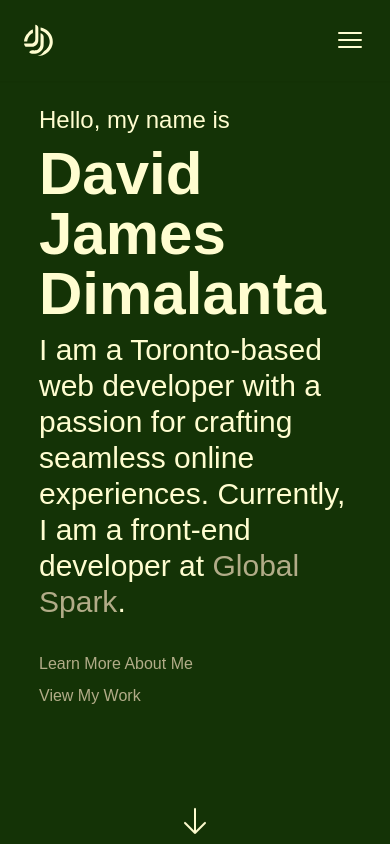
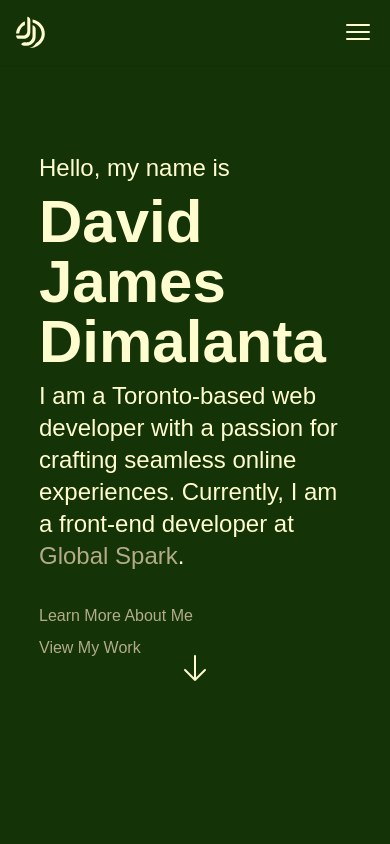
Before and after one commit to davidjamesdimalanta/portfolio_v2, a Next.js app: page / in a window 390 px wide. Shown: the top 844 px of the page. Built offline with nearby package versions, Linux system fonts and the light colour scheme; a web font is replaced by a local one.

Commit message:
landing and nav CSS adjustments

```diff
--- a/app/components/landing.js
+++ b/app/components/landing.js
@@ -4,22 +4,22 @@ import 'app/globals.css'
 
 export default function Landing() {
     return(
-        <main id="landing" className="w-screen h-[100vh] md:h-screen flex flex-col justify-center items-center">
-            <div className="w-[80vw] md:w-[70vw] h-screen md:h-[70vh] flex flex-col justify-center items-start gap-2">
+        <main id="landing" className="w-screen h-screen flex flex-col justify-center items-center">
+            <div className="w-[80vw] md:w-[70vw] h-[60vh] md:h-[70vh] flex flex-col justify-center items-start gap-2">
                 <h1 className="font-thin text-2xl" data-aos="fade-up" data-aos-duration="500" data-aos-easing="ease-in-out" data-aos-delay="300" data-aos-anchor="#landing">
                     Hello, my name is
                 </h1>
                 <span className="font-bold text-6xl md:text-7xl" data-aos="fade-up" data-aos-duration="500" data-aos-easing="ease-in-out" data-aos-delay="500" data-aos-anchor="#landing">
                     David James Dimalanta
                 </span>
-                <h3 className="font-thin text-3xl pb-6" data-aos="fade-up" data-aos-duration="1000" data-aos-easing="ease-in-out" data-aos-delay="1500" data-aos-anchor="#landing">
+                <h3 className="font-thin text-2xl md:text-3xl pb-6" data-aos="fade-up" data-aos-duration="1000" data-aos-easing="ease-in-out" data-aos-delay="1500" data-aos-anchor="#landing">
                     I am a Toronto-based web developer with a passion for crafting seamless online experiences. Currently, I am a front-end developer at <a id="underline" href="https://globalspark.world/">Global Spark</a>.
                 </h3>
                 <div className="flex flex-col w-max">
-                    <a id="underline" href="/#about" data-aos="fade-right" data-aos-duration="1000" data-aos-easing="ease-in-out" data-aos-delay="2000"> Learn More About Me</a>
+                    <a id="underline" href="/#about" data-aos="fade-right" data-aos-duration="1000" data-aos-easing="ease-in-out" data-aos-delay="2000" data-aos-anchor="#landing"> Learn More About Me</a>
                 </div>
                 <div className="flex flex-col w-max">
-                    <a id="underline" href="/#projects" data-aos="fade-right" data-aos-duration="1000" data-aos-easing="ease-in-out" data-aos-delay="2200">View My Work</a>
+                    <a id="underline" href="/#projects" data-aos="fade-right" data-aos-duration="1000" data-aos-easing="ease-in-out" data-aos-delay="2200" data-aos-anchor="#landing">View My Work</a>
                 </div>
             </div>
             <div data-aos="fade-up" data-aos-duration="500" data-aos-easing="ease-in-out" data-aos-delay="3000" data-aos-anchor="#landing">
--- a/app/components/navbar.js
+++ b/app/components/navbar.js
@@ -52,7 +52,7 @@ const Navbar = () => {
     if (!renderNavbar) return null;
 
     return (
-      <nav className={`fixed top-0 w-screen h-auto bg-[#143306] flex justify-between items-center p-6 shadow-sm z-50 ${navbarAnimation}`}>
+      <nav className={`fixed top-0 w-screen h-max bg-[#143306] flex justify-between items-center p-4 md:p-6 shadow-sm z-50 ${navbarAnimation}`}>
         <Link href={"/"}>
           <svg width="28.782" height="32.668" version="1.1" viewBox="0 0 6.028 6.527" xmlns="http://www.w3.org/2000/svg" className='hover:cursor-pointer'>
               <g clipRule="evenodd" fill="#fffdd0" fillRule="evenodd" imageRendering="optimizeQuality" shapeRendering="geometricPrecision">
```
